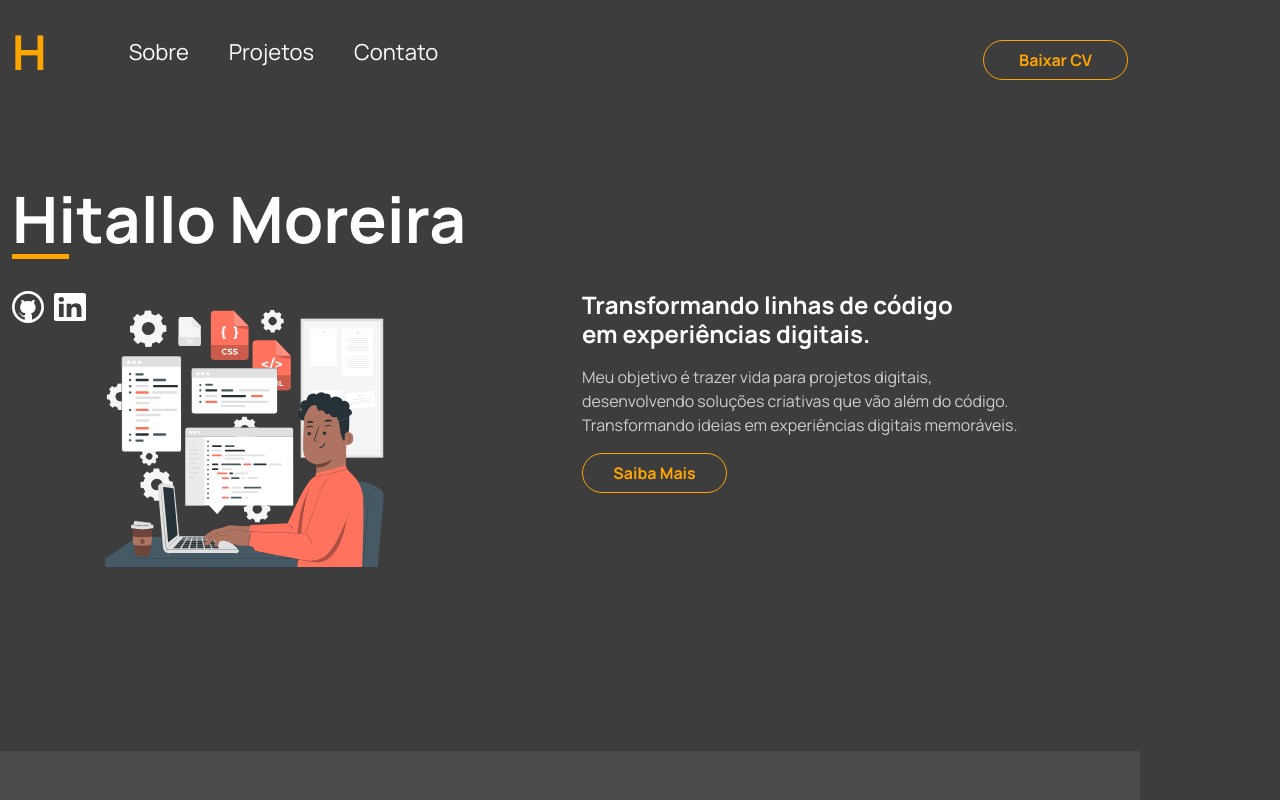
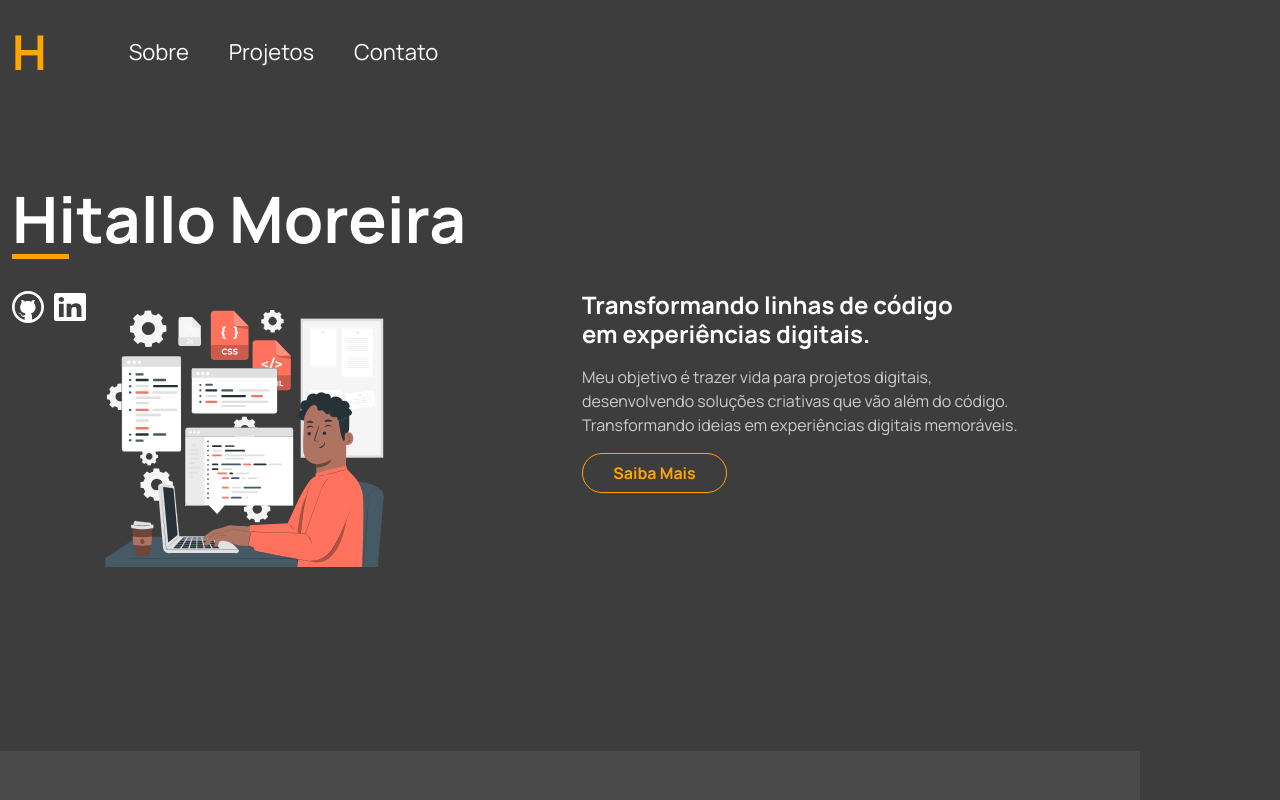
Before and after one commit to Hitallo-moreira/portfolio, a React (Vite) app: page / in a window 1280 px wide. Shown: the top 800 px of the page. Built offline with nearby package versions, Linux system fonts and the light colour scheme; the HTML template or start-up script is replaced by a standard one.

Commit message:
feat: update dependencies and remove download CV option

```diff
--- a/src/components/Header.jsx
+++ b/src/components/Header.jsx
@@ -47,11 +47,6 @@ function Header() {
                 </ul>
               </nav>
             </div>
-            <div className="right-content">
-              <div className="btn-download">
-                <CustomButton value="Baixar CV" isDownloadButton={true} file={file} />
-              </div>
-            </div>
           </div>
         </header>
       )}
```
Also changed, not shown: 1 other file (tests, documents, lock files or other folders).
